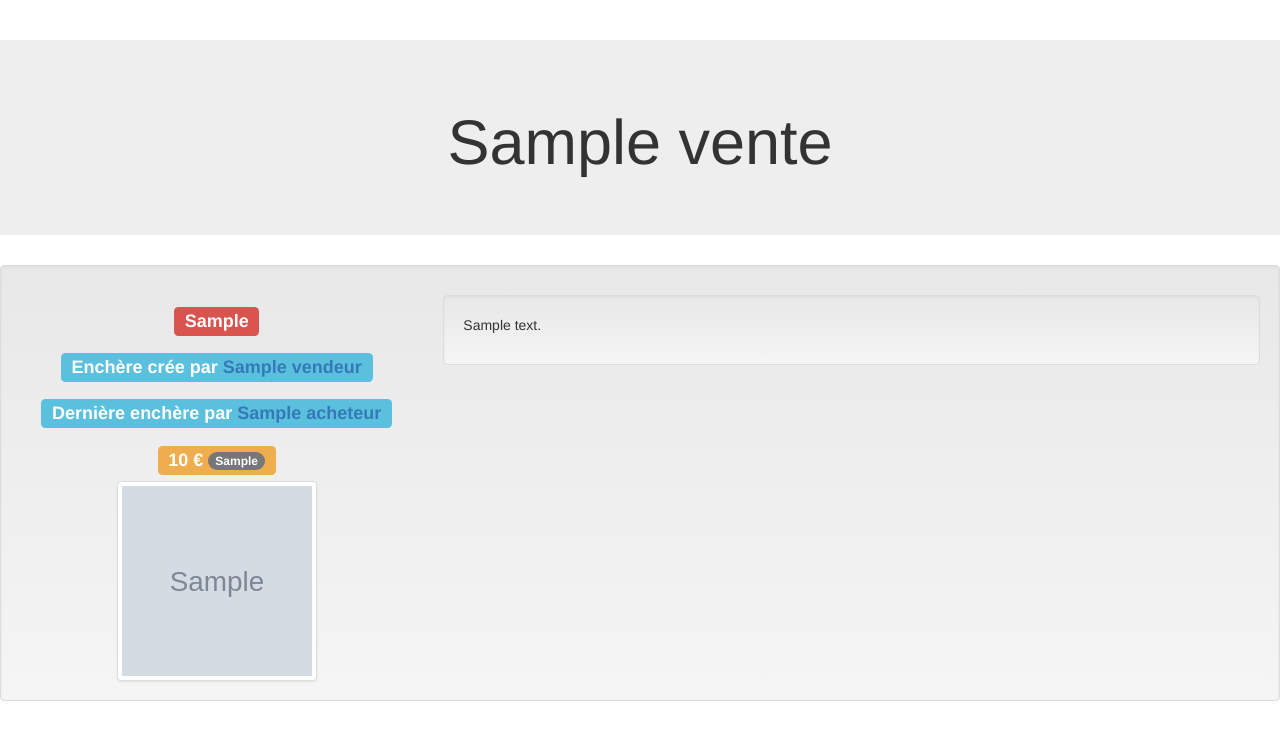
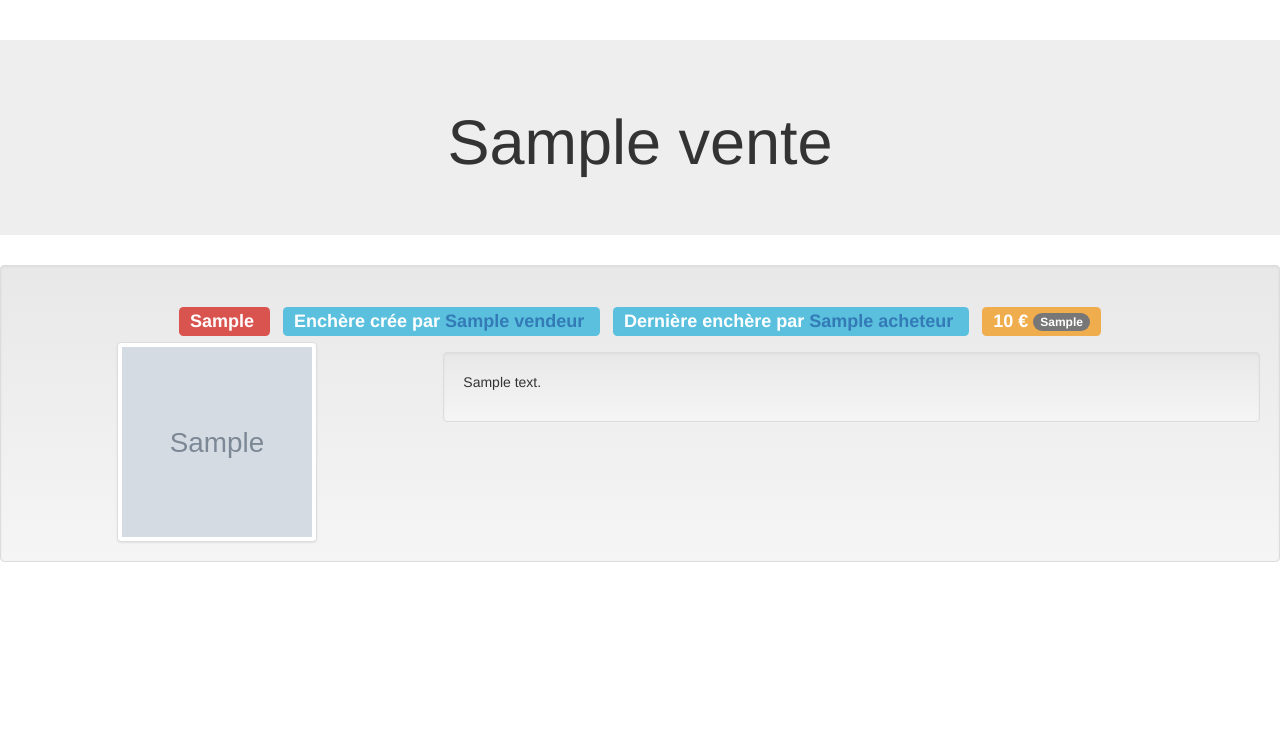
Before and after one commit to emeric254/Web-STRI-S2-Encheres, a PHP site: template PHP/vue/vente.php in a window 1280 px wide. Shown: the top 741 px of the page. Run offline with PHP 8.4, Linux system fonts and the light colour scheme; the template is opened without the code that fills it: most values are stand-ins (such as "Sample title", 1, 10 or a date in 2020); grey boxes marked "Sample" are stand-in pictures; some libraries are stand-ins or nearby versions.

Commit message:
maj graphique vente

```diff
--- a/PHP/vue/vente.php
+++ b/PHP/vue/vente.php
@@ -18,30 +18,26 @@
             </div>
 
             <div class="well">
-                <div class="row">
-                    <div class="col-sm-5 col-md-4 col-lg-4 text-center">
+                <div class="row text-center">
 					<h3>
 						<span class="label label-danger">
 							<?php print $vente->tempsRestant; ?>
 						</span>
-                        </h3>
-                        <h3>
+						&nbsp;
 						<span class="label label-info">
 							Enchère crée par
 							<a href="profil-<?php print $vente->Vendeur->id; ?>">
 								<?php print $vente->Vendeur->nom; ?>
 							</a>
 						</span>
-                        </h3>
-                        <h3>
+						&nbsp;
 						<span class="label label-info">
 							Dernière enchère par
 							<a href="profil-<?php print $vente->Acheteur->id; ?>">
 								<?php print $vente->Acheteur->nom; ?>
 							</a>
 						</span>
-                        </h3>
-                        <h3>
+						&nbsp;
 						<span class="label label-warning">
 							<?php print $vente->prix; ?>
 							€
@@ -50,6 +46,9 @@
 							</span>
 						</span>
 					</h3>
+                </div>
+                <div class="row">
+                    <div class="col-sm-5 col-md-4 col-lg-4 text-center">
                         <img data-src="holder.js/200x200" class="img-thumbnail" alt="200x200" src="<?php print $vente->photo; ?>" data-holder-rendered="true" style="width: 200px; height: 200px;">
                     </div>
 					<div class="col-sm-7 col-md-8 col-lg-8">
```
Lines whose indentation alone changed are shown as unchanged.
